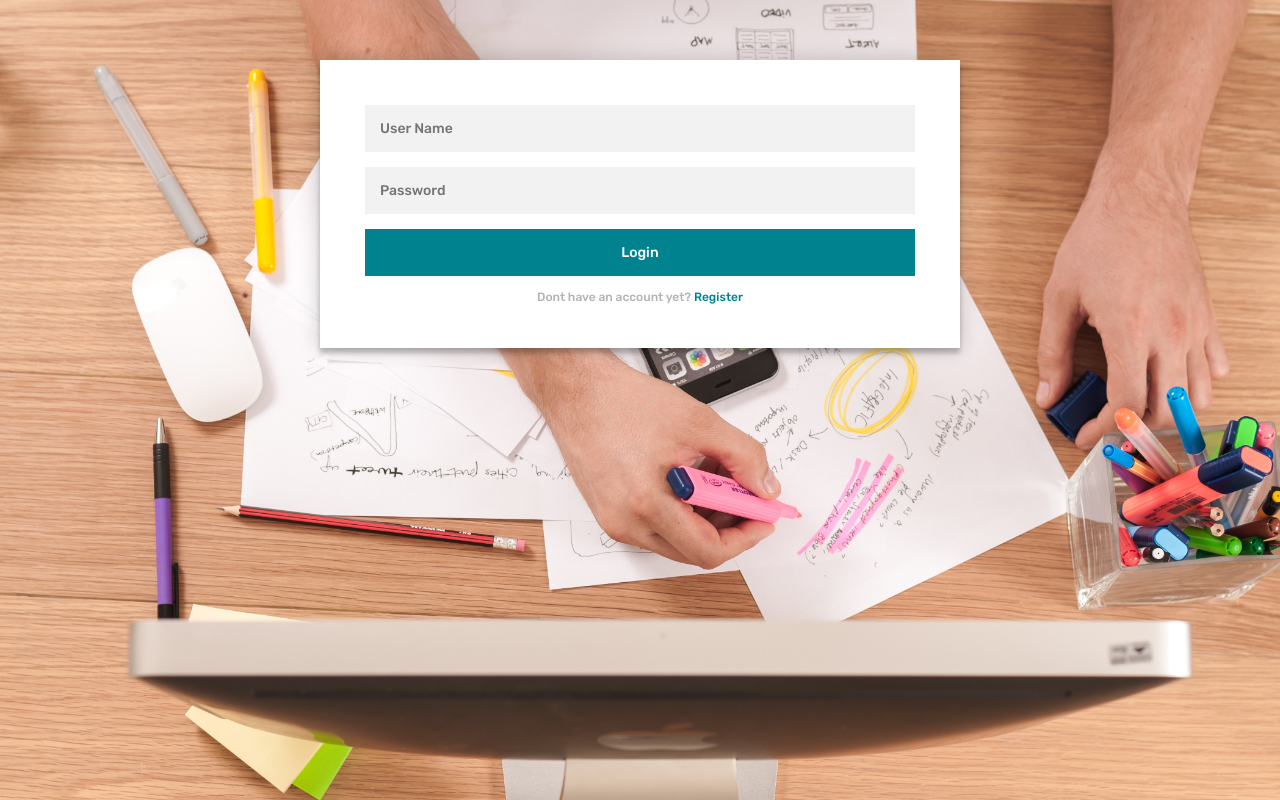
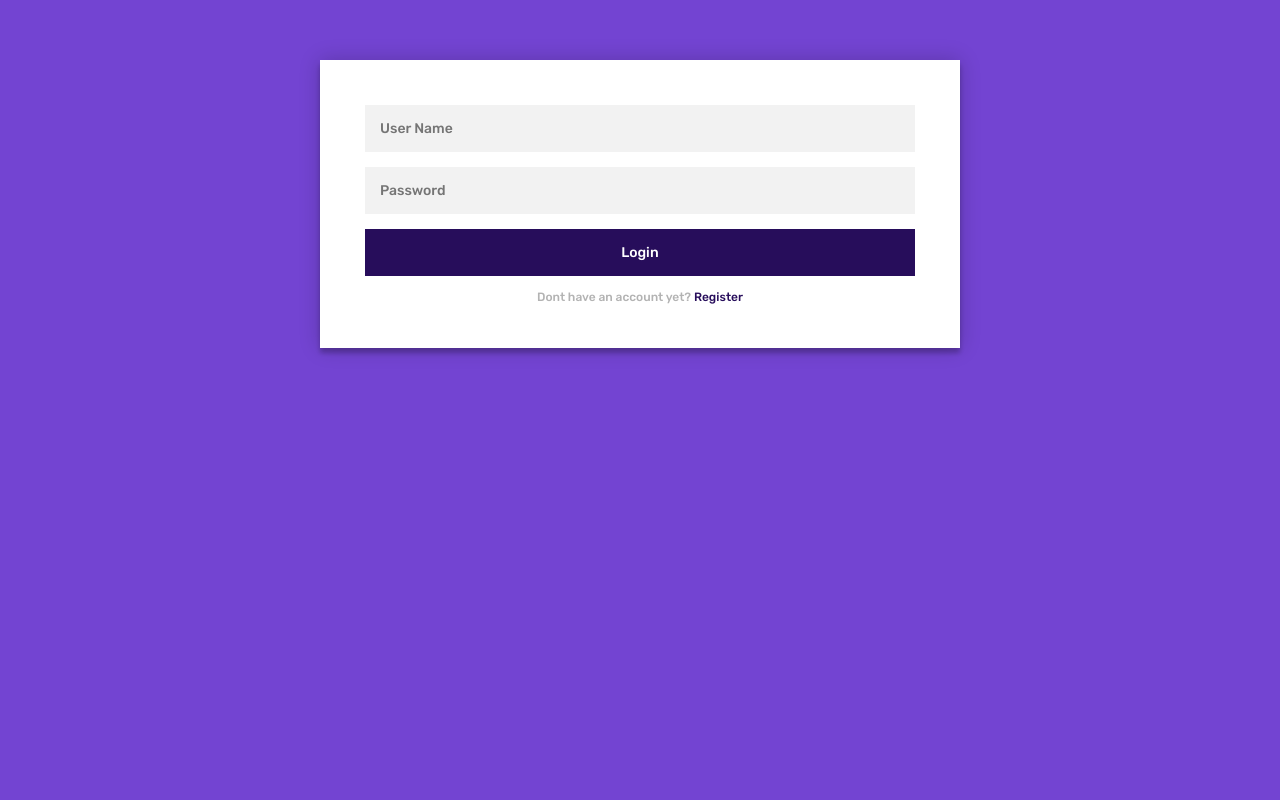
Before and after one commit to sh-soltanpour/shared-project-management-frontend, a React (Create React App) app: page /login in a window 1280 px wide. Built offline with nearby package versions, Linux system fonts and the light colour scheme.

Commit message:
Update login register style

```diff
--- a/src/components/login/Login.tsx
+++ b/src/components/login/Login.tsx
@@ -58,7 +58,6 @@ export default class LoginComponent extends Component<Props, State> {
       <div>
         <div className="login-page">
           <div className="form">
-
             <form className="register-form" onSubmit={this.onSubmitLogin}>
               <div className="row">
                 <div className="col-12">
--- a/src/components/login/login.scss
+++ b/src/components/login/login.scss
@@ -39,7 +39,7 @@
 .form button {
   // text-transform: uppercase;
   outline: 0;
-  background: #00838f;
+  background: #270D5B;
   width: 100%;
   border: 0;
   padding: 15px;
@@ -55,7 +55,7 @@
   font-size: 12px;
 }
 .form .message a {
-  color: #00838f;
+  color: #270D5B;
   text-decoration: none;
 }
 #logo {
--- a/src/components/loginSlider/loginSlider.scss
+++ b/src/components/loginSlider/loginSlider.scss
@@ -25,9 +25,10 @@
 }
 
 .slide:nth-child(1) {
-  background-image: url(../../assets/images/slide4.jpg);
+  //background-image: url(../../assets/images/slide4.jpg);
   background-size: cover;
   background-position: center center;
+  background-color: #7344D2;
 }
 
 .slide:nth-child(2) {
--- a/src/components/register/Register.tsx
+++ b/src/components/register/Register.tsx
@@ -82,9 +82,6 @@ export default class RegisterComponent extends Component<{}, State> {
       <div>
         <div className="login-page">
           <div className="form">
-            <Link id="logo" className="col-auto d-flex align-items-center" to="/">
-              <img src={logo} alt="logo" />
-            </Link>
             <form className="register-form" onSubmit={this.onSubmit}>
               <div className="row">
                 <div className="col-6">
```
